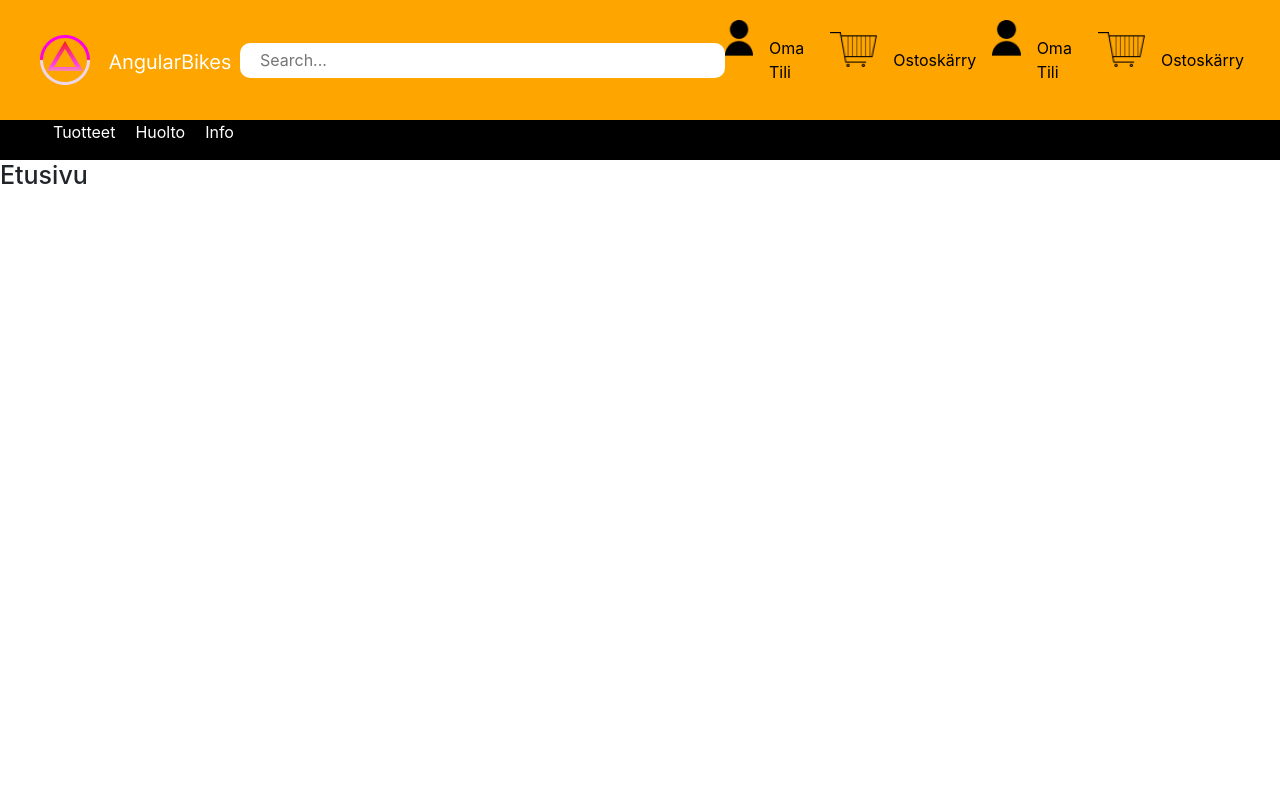
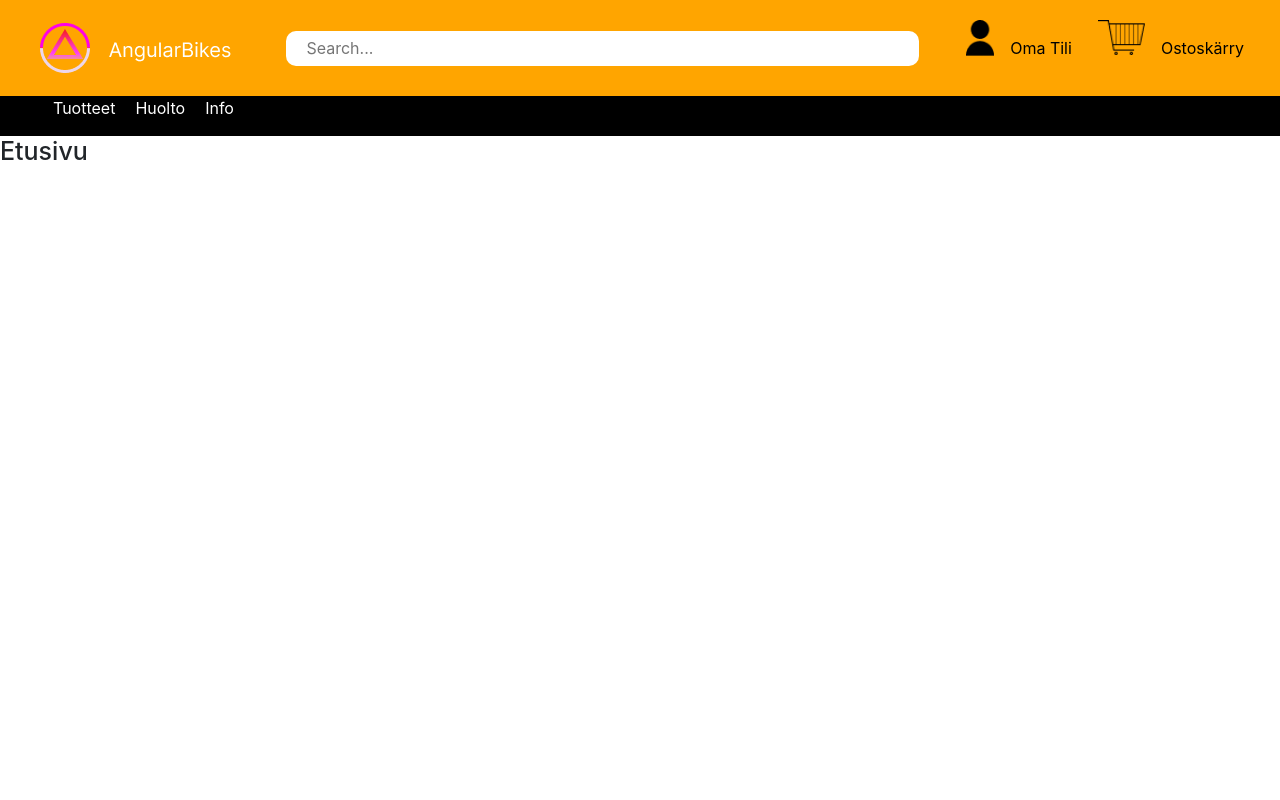
Before and after one commit to ThePugSummoner/bikestore, a React (Create React App) app: page / in a window 1280 px wide. Shown: the top 800 px of the page. Built offline with nearby package versions, Linux system fonts and the light colour scheme.

Commit message:
Duplicates deleted

```diff
--- a/src/components/navbar.js
+++ b/src/components/navbar.js
@@ -26,15 +26,6 @@ function Navbar() {
             <img className="cart-logo" src={cart} alt="cartlogo"></img>
             <Link style={linkStyle} to="/shoppingcart">Ostoskärry</Link>
             </div>
-
-                <div className="user">
-                    <img className="user-logo" src={userIcon} alt="usericon"></img>
-                    <Link style={linkStyle} to="/userinfo">Oma Tili</Link>
-                </div>
-                <div className="shoppingCart">
-                    <img className="cart-logo" src={cart} alt="cartlogo"></img>
-                    <Link style={linkStyle} to="/shoppingcart">Ostoskärry</Link>
-                </div>
             </div>
             <div className="bottom-nav">
                 <ul>
```
